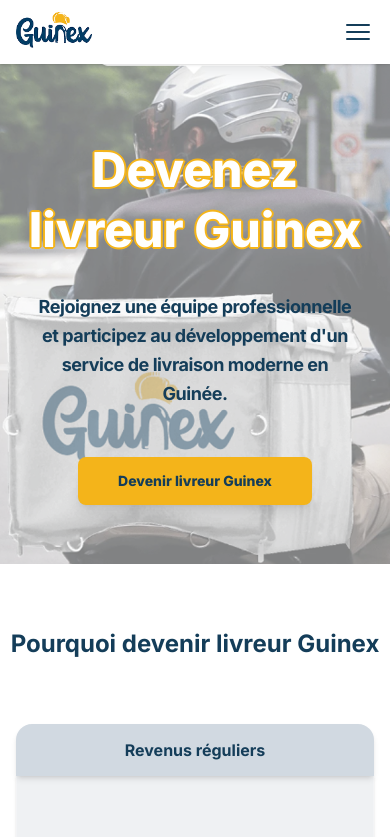
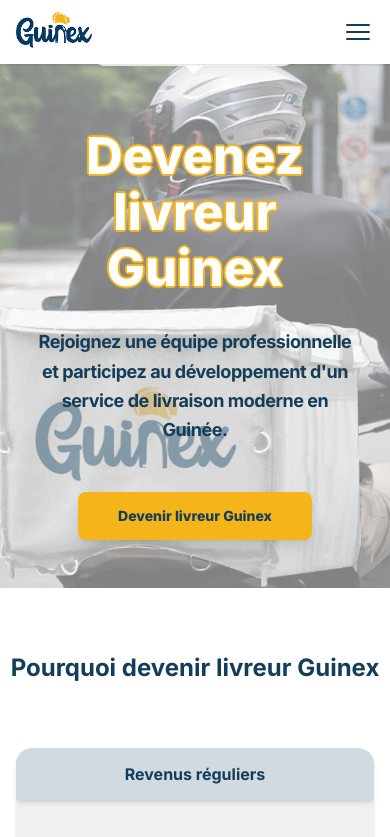
Before and after one commit to Guinex-official/Guinex, a Next.js app: page /partenaires/livreurs in a window 390 px wide. Shown: the top 837 px of the page. Built offline with nearby package versions, Linux system fonts and the light colour scheme.

Commit message:
style: use viewport units (13vw) for massive mobile font size on livreur title

```diff
--- a/src/app/partenaires/livreurs/page.tsx
+++ b/src/app/partenaires/livreurs/page.tsx
@@ -135,7 +135,7 @@
                 <div className="relative z-10 w-full max-w-6xl px-4 flex flex-col items-center">
                     {/* Hero Title with white outline/glow for readability */}
                     <h1
-                        className="text-5xl sm:text-6xl md:text-6xl lg:text-7xl font-extrabold text-white text-center leading-tight mb-8 px-2"
+                        className="text-[13vw] sm:text-6xl md:text-7xl lg:text-8xl font-extrabold text-white text-center leading-[1.1] mb-8 px-2"
                         style={{
                             filter: 'drop-shadow(1px 1px 0 #F4B41A) drop-shadow(-1px -1px 0 #F4B41A) drop-shadow(1px -1px 0 #F4B41A) drop-shadow(-1px 1px 0 #F4B41A)'
                         }}
```
